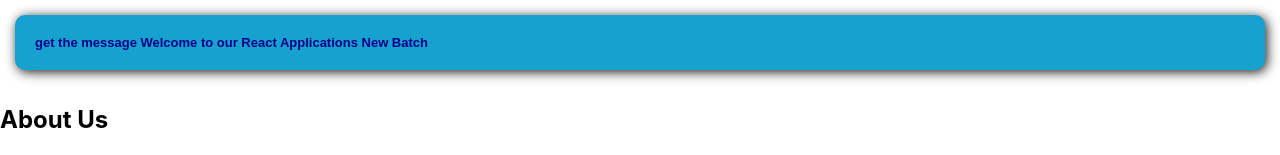
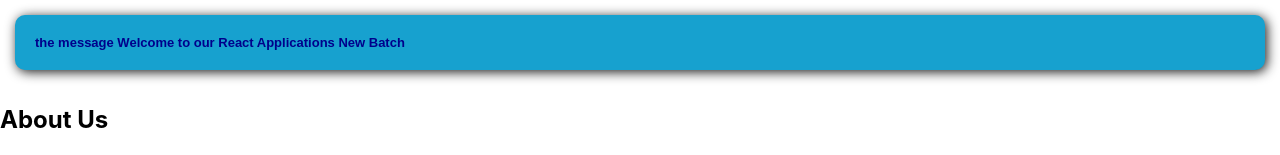
Before and after one commit to sandeepdreddy579/first-batch, a React (Create React App) app: page / in a window 1280 px wide. Shown: the top 155 px of the page. Built offline with nearby package versions, Linux system fonts and the light colour scheme.

Commit message:
verified change

```diff
--- a/src/App.js
+++ b/src/App.js
@@ -31,7 +31,7 @@
     <div className="appContainer">
       <h1 id="heading">
         {" "}
-        get the message Welcome to our React Applications New Batch
+        the message Welcome to our React Applications New Batch
       </h1>
       <AboutUs />
       <div className="displayBlock">
```
